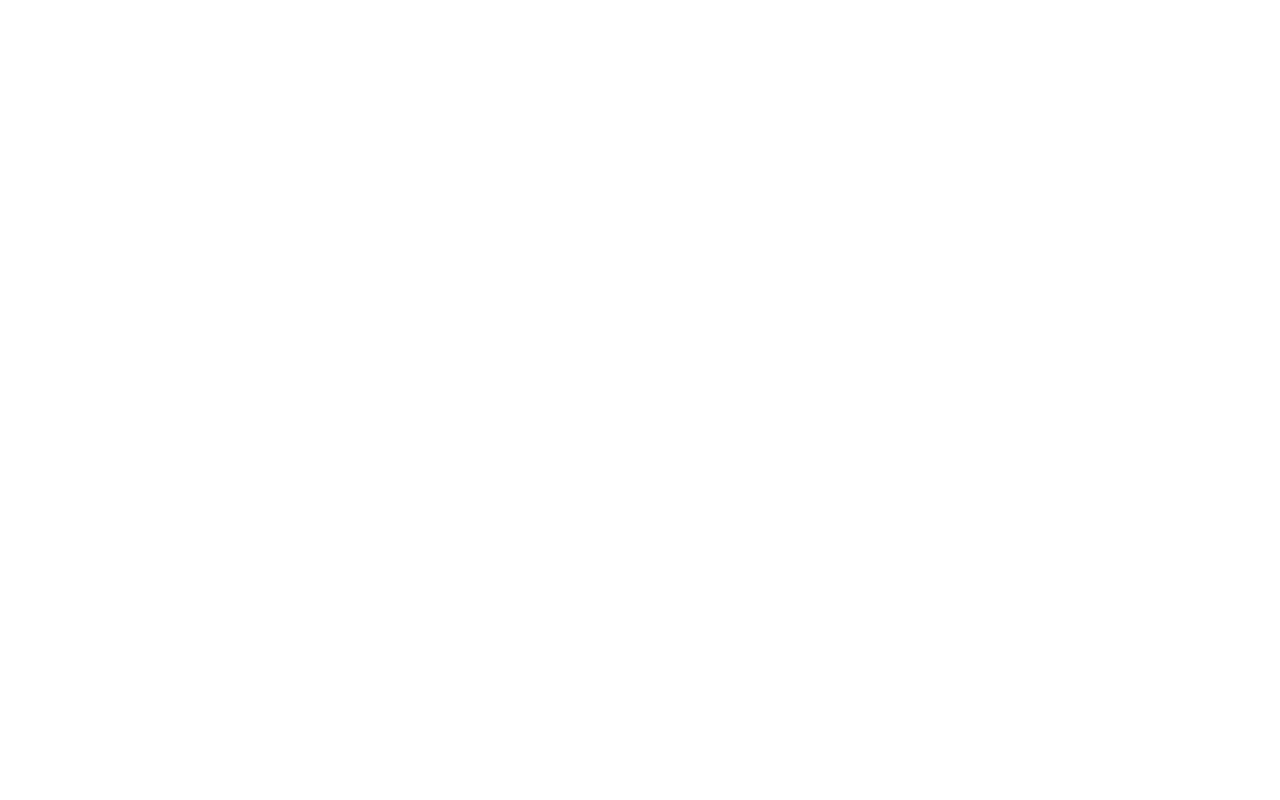
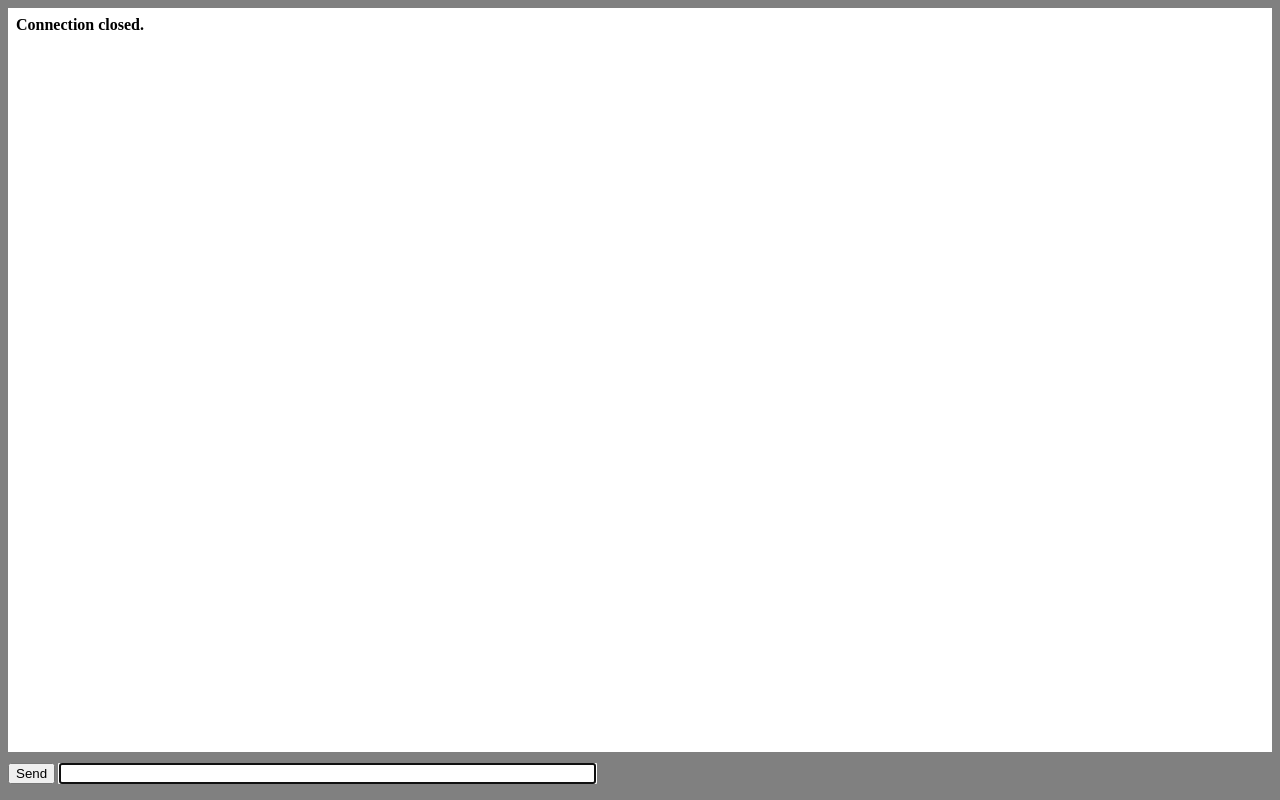
Before and after one commit to HirokiHanada11/go-restful, a plain HTML site: page index.html in a window 1280 px wide. Drawn offline with Linux system fonts and the light colour scheme.

Commit message:
added base html

```diff
--- a/index.html
+++ b/index.html
@@ -4,31 +4,101 @@
     <meta charset="UTF-8">
     <meta http-equiv="X-UA-Compatible" content="IE=edge">
     <meta name="viewport" content="width=device-width, initial-scale=1.0">
-    <title>Document</title>
-</head>
-<body>
+    <title>WebSocket Chat</title>
+    <script type="text/javascript">
+        window.onload = () => {
+            let conn;
+            let msg = document.getElementById("msg");
+            let log = document.getElementById("log");
 
-    <script>
-        let socket = new WebSocket("ws://localhost:8081/ws");
-        console.log("Attempting Websocket connection");
+            const appendLog = (item) => {
+                let doScroll = log.scrollTop > log.scrollHeight - log.clientHeight - 1;
+                log.appendChild(item);
+                if (doScroll) {
+                    log.scrollTop = log.scrollHeight - log.clientHeight;
+                }
+            }
 
-        socket.onopen = () => {
-            console.log("Sucessfully connected");
-            socket.send("Hi From the Client!")
-        }
+            document.getElementById("form").onsubmit = () => {
+                if (!conn) {
+                    return false;
+                }
+                if (!msg.value) {
+                    return false;
+                }
+                conn.send(msg.value);
+                msg.value = "";
+                return false;
+            }
 
-        socket.onclose = (event) => {
-            console.log("Socket closed connection: ", event);
-        }
-
-        socket.onmessage = (msg) => {
-            console.log(msg);
-        }
-
-        socket.onerror = (error) => {
-            console.log("Socket error: ", error);
+            if (window.WebSocket) {
+                conn = new WebSocket(`ws://${document.location.host}/ws`);
+                conn.onclose = (event) => {
+                    let item = document.createElement("div");
+                    item.innerHTML = "<b>Connection closed. </b>";
+                    appendLog(item);
+                }
+                conn.onmessage = (event) => {
+                    let messages = event.data.split("\n");
+                    messages.forEach(message => {
+                        let item = document.createElement("div");
+                        item.innerText = message;
+                        appendLog(item);
+                    });
+                }
+            } else {
+                let item = document.createElement("div");
+                item.innerHTML = "<b>Your browser does not support WebSockets.</b>";
+                appendLog(item);
+            }
         }
     </script>
 
+    <style type="text/css">
+    html {
+        overflow: hidden;
+    }
+
+    body {
+        overflow: hidden;
+        padding: 0;
+        margin: 0;
+        width: 100%;
+        height: 100%;
+        background: gray;
+    }
+
+    #log {
+        background: white;
+        margin: 0;
+        padding: 0.5em 0.5em 0.5em 0.5em;
+        position: absolute;
+        top: 0.5em;
+        left: 0.5em;
+        right: 0.5em;
+        bottom: 3em;
+        overflow: auto;
+    }
+
+    #form {
+        padding: 0 0.5em 0 0.5em;
+        margin: 0;
+        position: absolute;
+        bottom: 1em;
+        left: 0px;
+        width: 100%;
+        overflow: hidden;
+    }
+
+    </style>
+</head>
+
+
+<body>
+    <div id="log"></div>
+    <form id="form">
+        <input type="submit" value="Send" />
+        <input type="text" id="msg" size="64" autofocus />
+    </form>
 </body>
 </html>
```
